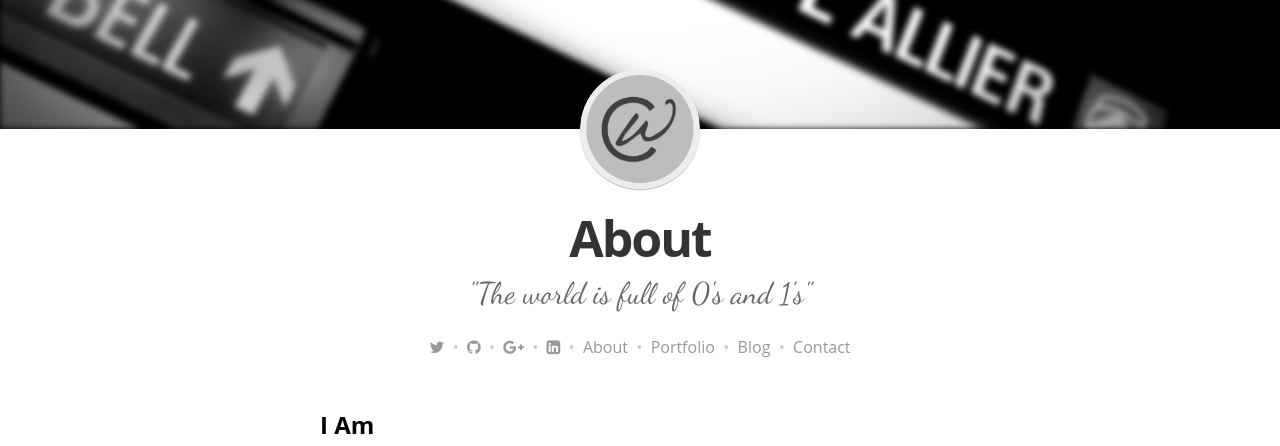
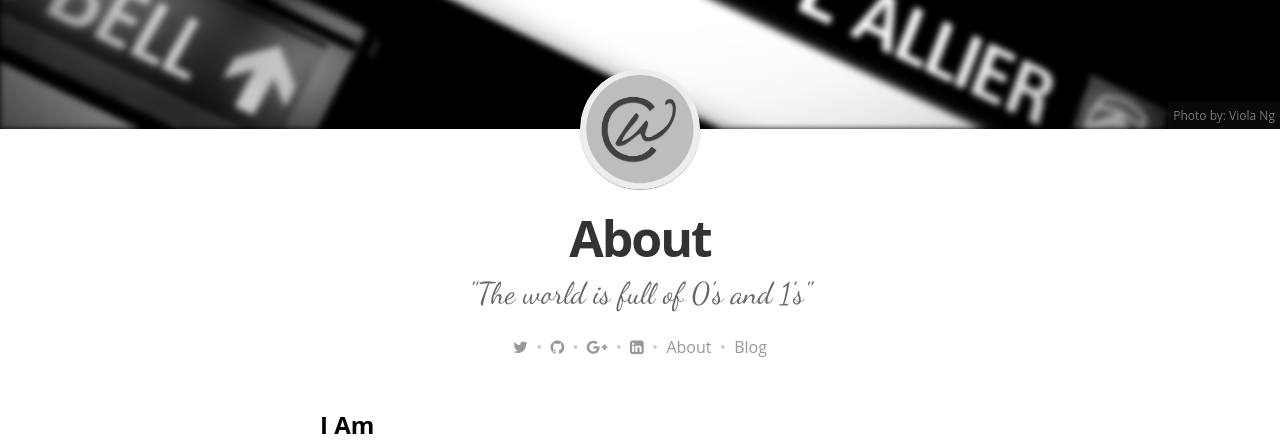
Before and after one commit to cjweiner/cjweiner.github.io, a Jekyll site: the page built from about.html, in a window 1280 px wide. Shown: the part 321-767 px from the top of the page. Built offline with Jekyll 4.4.1, drawn with Linux system fonts in a browser that asks for light colours; nearby versions of some CDN libraries; some web fonts are replaced; Markdown is read by kramdown in place of the engine named in the settings.

Commit message:
Added some stock images, removed some images and added a photo credit option to teaser image

```diff
--- a/_config.yml
+++ b/_config.yml
@@ -71,16 +71,8 @@ menu:
     url: /about
     visibleOnHomepage: true
 
-  - title: Portfolio
-    url: /portfolio
-    visibleOnHomepage: true
-
   - title: Blog
     url: /llc
-    visibleOnHomepage: true
-
-  - title: Contact
-    url: /contact
     visibleOnHomepage: true
 
 copyright:
--- a/_includes/teaser.html
+++ b/_includes/teaser.html
@@ -1,3 +1,10 @@
 <div class="teaserimage">
     <div class="teaserimage-image filter-blur" style="background-image: url({% if page.image %}{{ page.image }}{% else %}{{ site.cover }}{% endif %})"></div>
+    {% if page.image_credit_url and page.image_credit %}
+        <label class="photo-credit">
+            <span class="text">
+                <a href="{{page.image_credit_url}}">Photo by: {{page.image_credit}}</a>
+            </span>
+        </label>
+    {% endif %}
 </div>
--- a/about.html
+++ b/about.html
@@ -3,7 +3,8 @@ layout: default
 title: About
 pageTitle: about
 image: "/assets/images/metro1.jpg"
-socialHeader: false
+image_credit: "Viola Ng"
+image_credit_url: "https://www.flickr.com/photos/77681716@N03/7318714250"
 permalink: /about/
 ---
 
--- a/assets/css/main.sass
+++ b/assets/css/main.sass
@@ -77,6 +77,25 @@ body
     bottom: 0
     z-index: 1
     text-indent: -9999px
+  .photo-credit
+    position: absolute
+    z-index: 2
+    right: 0
+    bottom: 0
+    color: #fff
+    font-size: 12px
+    background-color: rgba(26, 26, 26, 0.35)
+    padding: 5px
+    transition-duration: 0.5s
+    &:hover
+      background-color: #1a1a1a
+    .text
+      opacity: 0.45
+      a
+        text-decoration: none
+        color: #fff
+        &:hover
+          color: #fff
 
 .blog-header
   width: 100%
```
Also changed, not shown: contact.html (deleted, +0 -9 lines), portfolio.html (deleted, +0 -9 lines), assets/images/lights.jpg (added), assets/images/map.jpg (added), assets/images/workspace1.jpg (added).
